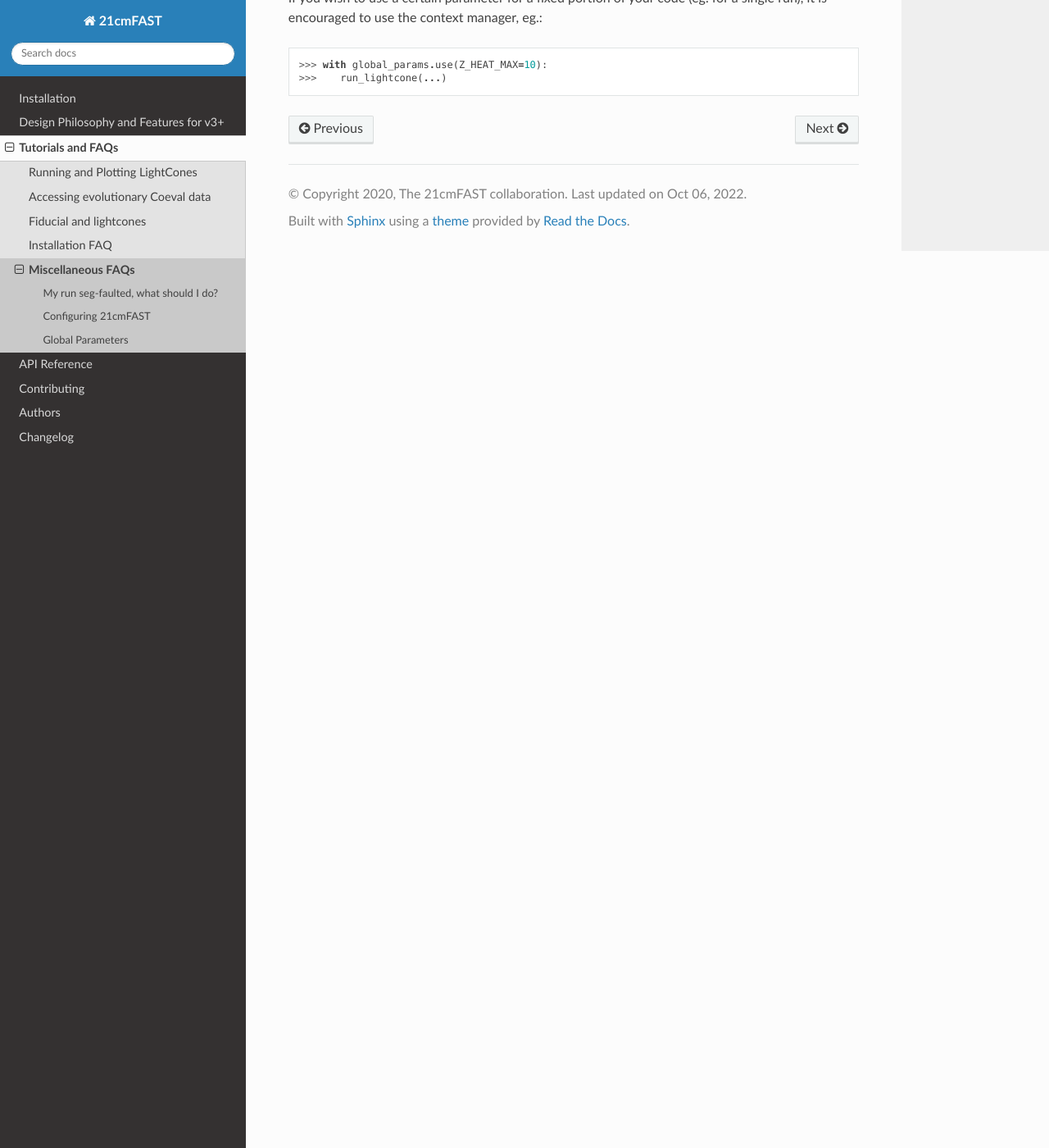
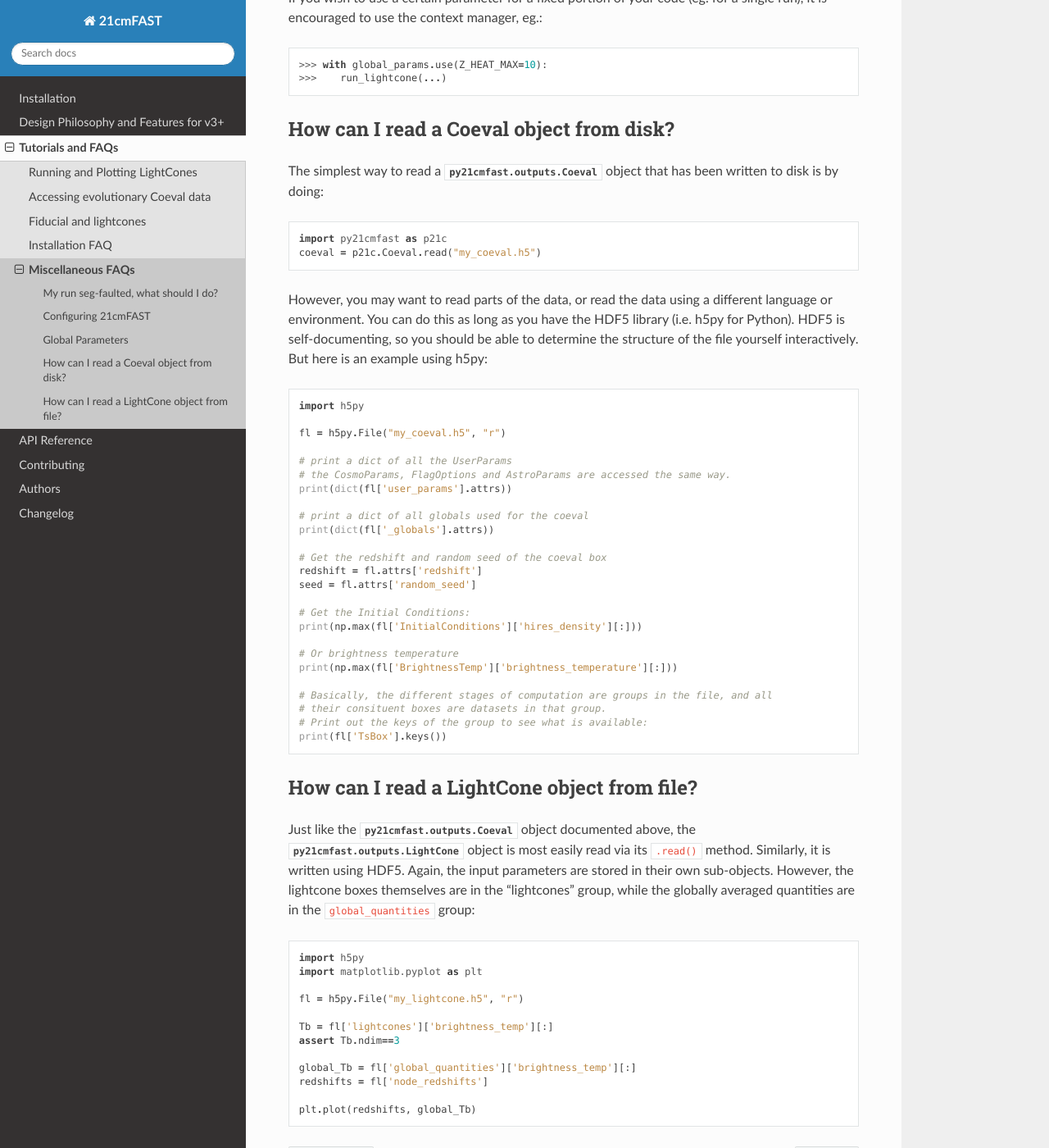
Before and after one commit to 21cmfast/21cmFAST, a Sphinx documentation site: the page built from docs/faqs/misc.rst, in a window 1280 px wide and 1400 px high, scrolled down 1435 px. Shown: the whole window at 82% size. Built offline with Sphinx 7.4.7 and the Read the Docs theme 2.0.0, drawn with Linux system fonts in a browser that asks for light colours; pages that are not in the unit, such as notebooks, are missing from menus; the version number could not be read and is left out.

Commit message:
docs: add docs for lightcone/coeval disk format

```diff
--- a/docs/faqs/misc.rst
+++ b/docs/faqs/misc.rst
@@ -61,3 +61,64 @@ run), it is encouraged to use the context manager, eg.::
 
     >>> with global_params.use(Z_HEAT_MAX=10):
     >>>    run_lightcone(...)
+
+How can I read a Coeval object from disk?
+-----------------------------------------
+
+The simplest way to read a :class:`py21cmfast.outputs.Coeval` object that has been
+written to disk is by doing::
+
+    import py21cmfast as p21c
+    coeval = p21c.Coeval.read("my_coeval.h5")
+
+However, you may want to read parts of the data, or read the data using a different
+language or environment. You can do this as long as you have the HDF5 library (i.e.
+h5py for Python). HDF5 is self-documenting, so you should be able to determine the
+structure of the file yourself interactively. But here is an example using h5py::
+
+    import h5py
+
+    fl = h5py.File("my_coeval.h5", "r")
+
+    # print a dict of all the UserParams
+    # the CosmoParams, FlagOptions and AstroParams are accessed the same way.
+    print(dict(fl['user_params'].attrs))
+
+    # print a dict of all globals used for the coeval
+    print(dict(fl['_globals'].attrs))
+
+    # Get the redshift and random seed of the coeval box
+    redshift = fl.attrs['redshift']
+    seed = fl.attrs['random_seed']
+
+    # Get the Initial Conditions:
+    print(np.max(fl['InitialConditions']['hires_density'][:]))
+
+    # Or brightness temperature
+    print(np.max(fl['BrightnessTemp']['brightness_temperature'][:]))
+
+    # Basically, the different stages of computation are groups in the file, and all
+    # their consituent boxes are datasets in that group.
+    # Print out the keys of the group to see what is available:
+    print(fl['TsBox'].keys())
+
+How can I read a LightCone object from file?
+--------------------------------------------
+Just like the :class:`py21cmfast.outputs.Coeval` object documented above, the
+:class:`py21cmfast.outputs.LightCone` object is most easily read via its ``.read()`` method.
+Similarly, it is written using HDF5. Again, the input parameters are stored in their
+own sub-objects. However, the lightcone boxes themselves are in the "lightcones" group,
+while the globally averaged quantities are in the ``global_quantities`` group::
+
+    import h5py
+    import matplotlib.pyplot as plt
+
+    fl = h5py.File("my_lightcone.h5", "r")
+
+    Tb = fl['lightcones']['brightness_temp'][:]
+    assert Tb.ndim==3
+
+    global_Tb = fl['global_quantities']['brightness_temp'][:]
+    redshifts = fl['node_redshifts']
+
+    plt.plot(redshifts, global_Tb)
```
